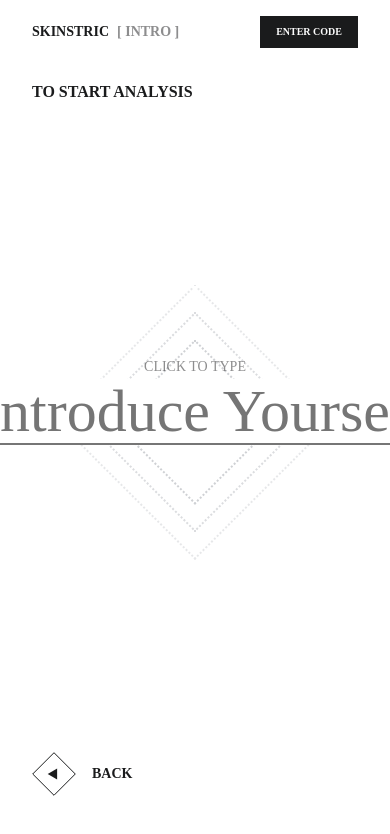
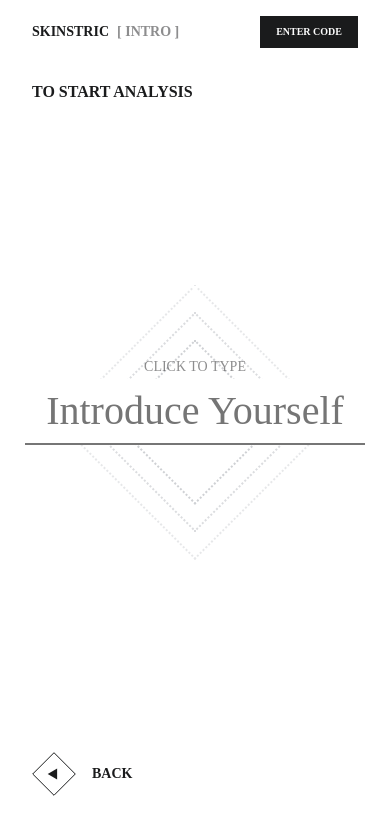
Before and after one commit to wolfyman411/skinstric-internship, a Next.js app: page /testing in a window 390 px wide. Shown: the top 834 px of the page. Built offline with nearby package versions, Linux system fonts and the light colour scheme; a web font is replaced by a local one.

Commit message:
css, html, settings page

```diff
--- a/app/testing/page.tsx
+++ b/app/testing/page.tsx
@@ -1,10 +1,96 @@
+"use client"
+
 import Image from 'next/image'
 import Link from 'next/link'
-import React from 'react'
+import React, { useState } from 'react'
 import button from "../../public/assets/buttin-icon-shrunk.svg";
 import "./testing.css"
 
 export default function page() {
+
+  const [currentForm,setCurrentForm] = useState(0)
+  const [name,setName] = useState("")
+  const [location,setLocation] = useState("")
+  const [processing,setProcessing] = useState(false)
+  const [finished,setFinished] = useState(false)
+
+  function submitName() {
+    console.log("test")
+    if (name.length > 0) {
+        setCurrentForm(currentForm+1)
+    }
+  }
+
+  function submitForm() {
+    if (location.length > 0) {
+        setCurrentForm(currentForm+1)
+    }
+    setProcessing(true)
+  }
+
+  function formHTML() {
+    if (processing) {
+        return (
+            <>
+            <div className="testing-subtitle--bigger">Processing...</div>
+            <div className="testing-dots">
+                <div className="testing-dot"></div>
+                <div className="testing-dot"></div>
+                <div className="testing-dot"></div>
+            </div>
+            </>
+        )
+    }
+    else {
+        if (finished) {
+            return (
+            <>
+                <div className="testing-subtitle--bigger">Thank You!</div>
+                <div className="testing-subtitle">Proceed to the next step</div>
+                </>
+            )
+        }
+        else {
+            return (
+                <>
+                    <div className="testing-subtitle">click to type</div>
+                    {displayHTML()}
+                </>
+            )
+        }
+    }
+  }
+
+  function displayHTML() {
+    if (currentForm === 0) {
+        return (
+            <input
+                key="name"
+                type="text"
+                className="testing-input"
+                placeholder='Introduce Yourself'
+                value={name}
+                onChange={(e) => setName(e.target.value)}
+                onKeyDown={(event) => event.key === 'Enter' && submitName()}
+                style={{maxWidth:"430px"}}
+            />
+        )
+    }
+    else if (currentForm === 1) {
+        return (
+            <input
+                key="location"
+                type="text"
+                className="testing-input"
+                placeholder='Where are you from?'
+                value={location}
+                onChange={(e) => setLocation(e.target.value)}
+                onKeyDown={(event) => event.key === 'Enter' && submitForm()}
+            />
+        )
+    }
+  }
+
   return (
     <section id="testing" className="container">
         <div className="row">
@@ -13,14 +99,23 @@ export default function page() {
                 <div className="testing-rectangle"></div>
                 <div className="testing-rectangle"></div>
                 <div className="testing-rectangle"></div>
-                <div className="testing-subtitle">click to type</div>
-                <input type="text" className="testing-input" placeholder='Introduce Yourself'/>
+                {formHTML()}
             </div>
-            <div className="testing-back">
-                <Link href="/" className="home-button--wrapper">
-                    <Image src={button} alt="right"/>
-                    <div className="testing-button--text">BACK</div>
-                </Link>
+            <div className="buttons--wrapper">
+                <div className="testing-back">
+                    <Link href="/" className="home-button--wrapper">
+                        <Image src={button} alt="back"/>
+                        <div className="testing-button--text">BACK</div>
+                    </Link>
+                </div>
+                {finished && (
+                    <div className="testing-back">
+                        <Link href="/result" className="home-button--wrapper">
+                            <div className="testing-button--text testing-button--text--right">PROCEED</div>
+                            <Image src={button} alt="next" style={{rotate:"180deg"}}/>
+                        </Link>
+                    </div>
+                )}
             </div>
         </div>
     </section>
--- a/app/testing/testing.css
+++ b/app/testing/testing.css
@@ -20,6 +20,11 @@
     letter-spacing: -2%;
     font-weight: 600;
     padding-left: 16px;
+}
+
+.testing-button--text--right {
+    padding-left: 0px;
+    padding-right: 16px;
 }
 
 .testing-analysis {
@@ -67,6 +72,13 @@
     color: #1a1b1c7f;
 }
 
+.testing-subtitle--bigger {
+    font-size: 24px;
+    letter-spacing: 7%;
+    color: #1a1b1c;
+    padding-bottom: 24px;
+}
+
 .testing-input {
     font-weight: 400;
     font-size: 60px;
@@ -76,7 +88,7 @@
     border-left: 0;
     border-right: 0;
     border-top: 0;
-    max-width: 430px;
+    max-width: 500px;
 }
 
 .testing-input:focus-visible {
@@ -111,6 +123,45 @@
     justify-content:left;
 }
 
+.testing-dots {
+    display: flex;
+}
+
+.testing-dot {
+    height: 12px;
+    aspect-ratio: 1/1;
+    border-radius: 50%;
+    background: #A0A4Ab60;
+    margin: 8px;
+    animation: dot-anim 1s ease-in-out infinite;
+}
+
+.testing-dot:nth-child(2) {
+    animation: dot-anim 1s ease-in-out infinite 0.1s;
+}
+
+.testing-dot:nth-child(3) {
+    animation: dot-anim 1s ease-in-out infinite 0.2s;
+}
+
+.buttons--wrapper {
+    display: flex;
+    justify-content: space-between;
+}
+
+@keyframes dot-anim {
+    0% {
+        transform: translateY(0px);
+        filter: brightness(10%);
+    }
+    50% {
+        transform: translateY(5px);
+    }
+    100% {
+        transform: translateY(0px);
+    }
+}
+
 @media (max-width:700px) {
 
     .testing-rectangle:nth-child(1) {
@@ -125,3 +176,12 @@
         width: 50vw;
     }
 }
+
+@media (max-width:500px) {
+
+    .testing-input {
+        font-size: 40px;
+        max-width: 340px !important;
+    }
+
+}
```
